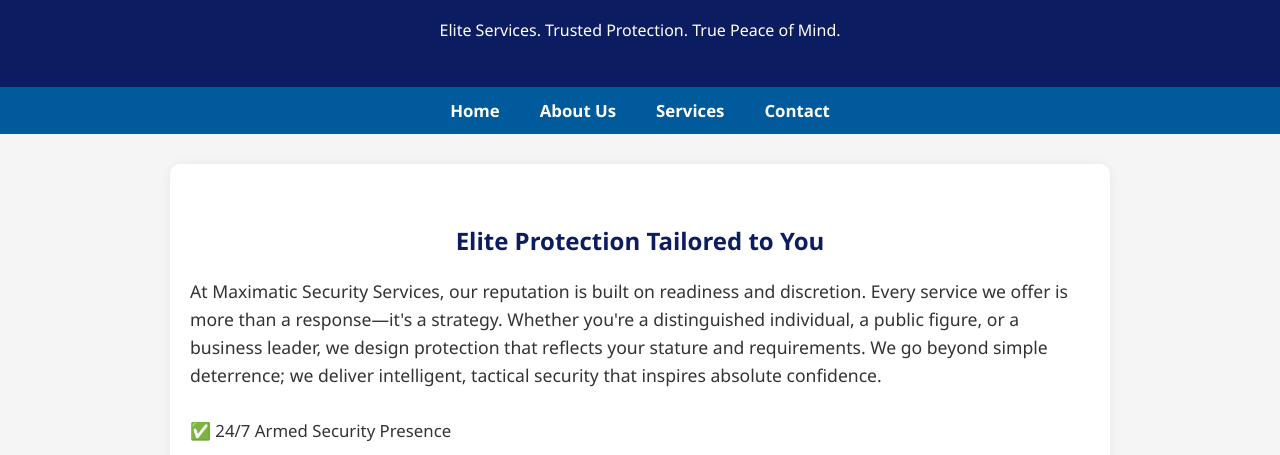
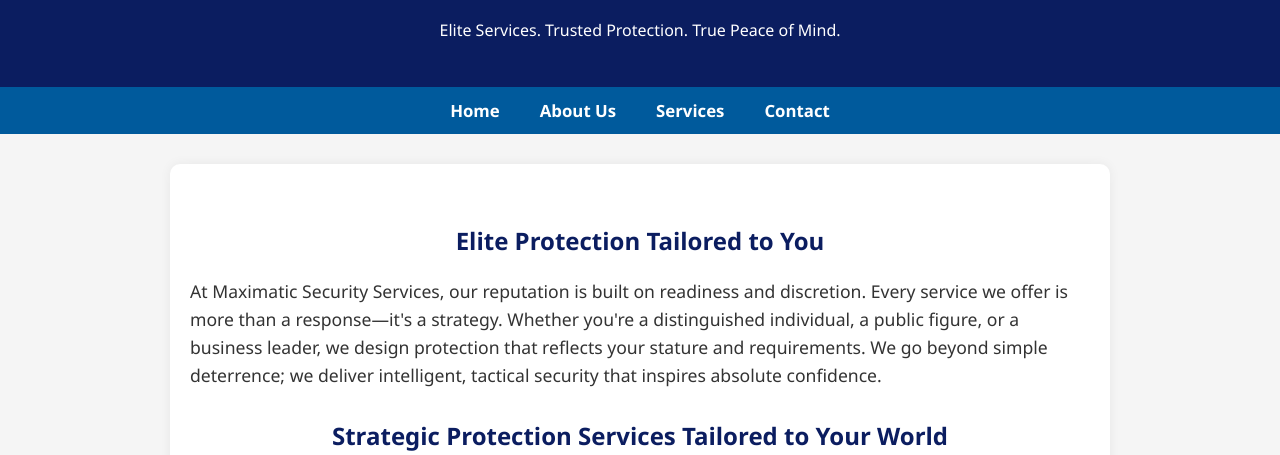
Before and after one commit to MAXIMATIC-max/maximatic-security-site, a plain HTML site: page services.html in a window 1280 px wide. Shown: the part 332-787 px from the top of the page. Drawn offline with Linux system fonts and the light colour scheme.

Commit message:
Update services.html

```diff
--- a/services.html
+++ b/services.html
@@ -106,6 +106,7 @@
       At Maximatic Security Services, our reputation is built on readiness and discretion. Every service we offer is more than a response—it's a strategy. Whether you're a distinguished individual, a public figure, or a business leader, we design protection that reflects your stature and requirements. We go beyond simple deterrence; we deliver intelligent, tactical security that inspires absolute confidence.
     </p>
 
+    <h2>Strategic Protection Services Tailored to Your World</h2>
     <ul>
       <li>24/7 Armed Security Presence</li>
       <li>Executive and VIP Protection Services</li>
```
